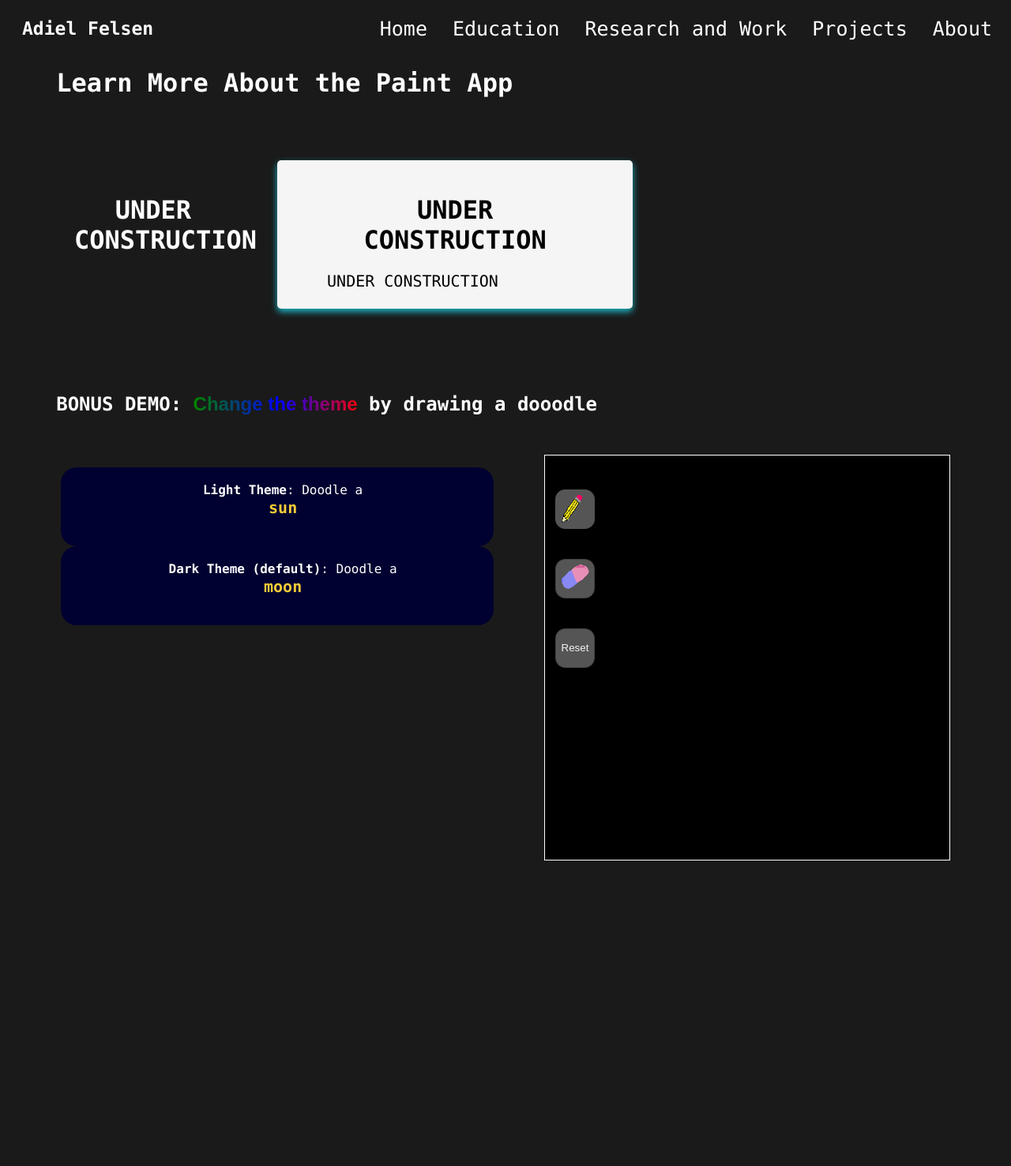
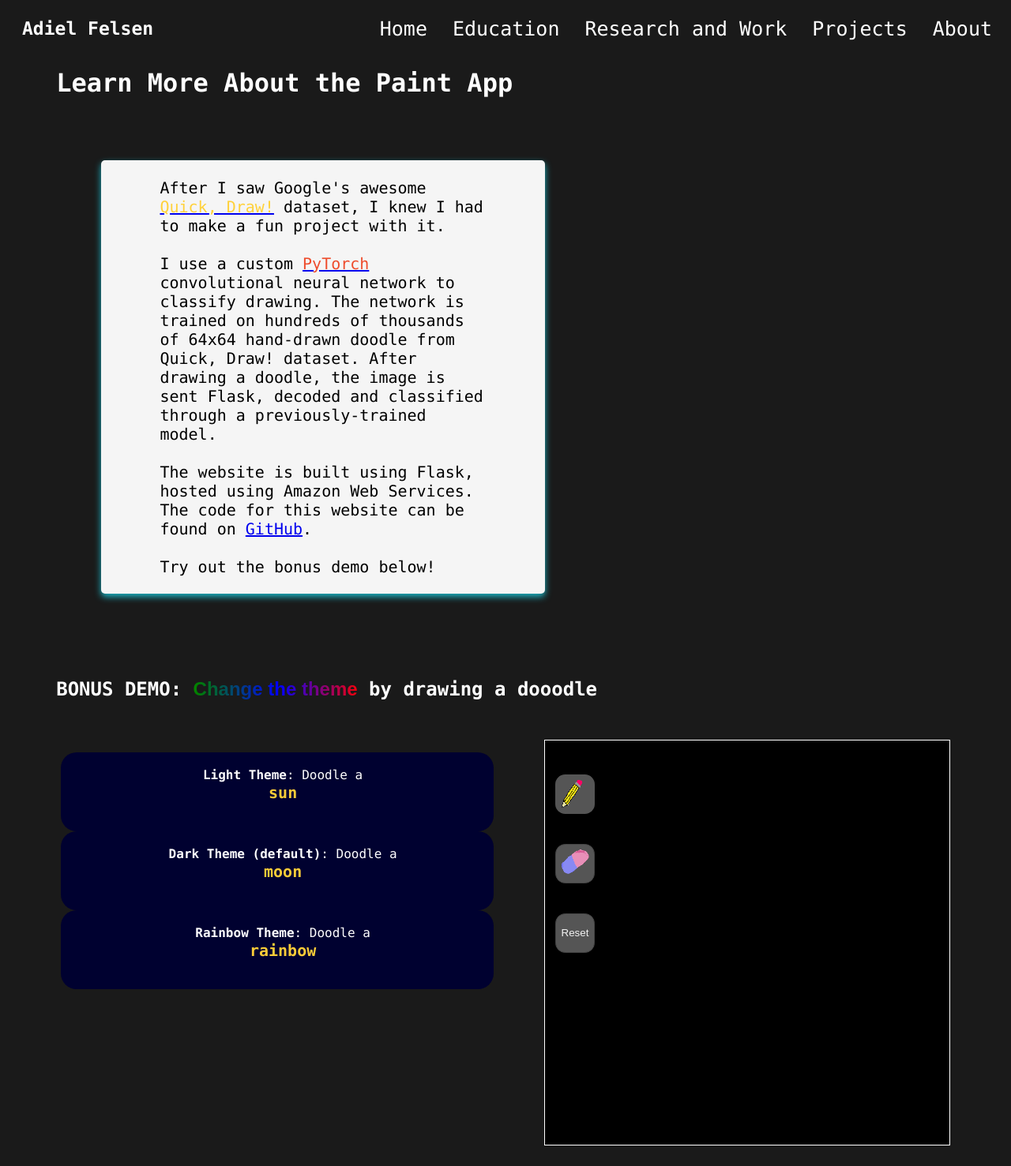
Before and after one commit to afelsen/my-website, a Flask app: template templates/learn_more.html in a window 1280 px wide. Shown: the whole page at 79% size. Before the commit the page ends 1090 px from the top, so only its background shows below. Run offline with Flask 2, Linux system fonts and the light colour scheme; the template is opened without the code that fills it, so the values that code supplies are empty.

Commit message:
added rainbow theme, added description, deleted console.log and fixed small bug with painting

```diff
--- a/NeuralNet/CNN.py
+++ b/NeuralNet/CNN.py
@@ -4,14 +4,14 @@ import torch
 from torch.nn import Softmax
 
 class CNN(nn.Module):
-    def __init__(self):
+    def __init__(self, out):
         super().__init__()
         self.conv1 = nn.Conv2d(1, 6, 5)
         self.pool = nn.MaxPool2d(2, 2)
         self.conv2 = nn.Conv2d(6, 16, 5)
         self.fc1 = nn.Linear(2704, 512)
         self.fc2 = nn.Linear(512, 128)
-        self.fc3 = nn.Linear(128, 2)
+        self.fc3 = nn.Linear(128, out)
 
 
 
--- a/NeuralNet/train.py
+++ b/NeuralNet/train.py
@@ -79,7 +79,7 @@ if __name__ == "__main__":
 
     train_data = Drawing_Dataset(train = True, transform = transform_data)
     test_data = Drawing_Dataset(train = False, transform = None)
-    net = CNN()
+    net = CNN(3)
 
     device = torch.device("cuda:0" if torch.cuda.is_available() else "cpu")
     print("Training device: ", device)
--- a/app.py
+++ b/app.py
@@ -34,12 +34,10 @@ def paintapp():
         img  = np.array(img)
 
         prediction, index, outputs = get_prediction(img)
-        probabilities_string = get_probabilities_string(outputs, index)
 
-        pythondata = {"prediction": "None", "probabilities-string": "None", "probabilities": [0,0,0,0,0], "order": [0,1,2,3,4], "destinations": ["Education", "Research and Internships", "Projects", "About", "Contact"]}
+        pythondata = {"prediction": "None",  "probabilities": [0,0,0,0,0], "order": [0,1,2,3,4], "destinations": ["Education", "Research and Internships", "Projects", "About", "Contact"]}
 
         pythondata["prediction"] =  prediction
-        pythondata["probabilities_string"] = probabilities_string
 
         orders_list = np.argsort(-1*np.array(outputs)).tolist()
 
@@ -60,7 +58,7 @@ def paintapp():
         return json.dumps(pythondata)
         # render_template("base.html")
 
-@app.route('/test', methods=['GET', 'POST'])
+@app.route('/get_theme_result', methods=['GET', 'POST'])
 def themepaint():
     if request.method == 'POST':
         data = request.form['save_cdata']
@@ -83,7 +81,7 @@ def themepaint():
 
         orders_map = {}
         probs_map = {}
-        labels = ["sun", "moon"]
+        labels = ["sun", "moon", "rainbow"]
         for i in range(len(labels)):
             orders_map[labels[i]] = orders_list.index(i)
             probs_map[labels[i]] = probs_list[i]
--- a/auxiliary.py
+++ b/auxiliary.py
@@ -18,7 +18,7 @@ def squarify(M,val):
 def get_prediction(img):
     model_path = "./NeuralNet/Models/nav.pth"
 
-    net = CNN()
+    net = CNN(5)
     net = net.double()
     checkpoint = torch.load(model_path, map_location ='cpu')
     net.load_state_dict(checkpoint['model_state_dict'])
@@ -59,11 +59,11 @@ def get_prediction(img):
 def get_theme_prediction(img):
     model_path = "./NeuralNet/Models/theme.pth"
 
-    net = CNN()
+    net = CNN(3)
     net = net.double()
     checkpoint = torch.load(model_path, map_location ='cpu')
     net.load_state_dict(checkpoint['model_state_dict'])
-    classes = ["sun", "moon"]
+    classes = ["sun", "moon", "rainbow"]
 
 
     # crop image based on bounding rectangle
--- a/static/scripts/learn_more.js
+++ b/static/scripts/learn_more.js
@@ -1,8 +1,5 @@
-prediction_dict2 = {}
-
 function set_pred_data(data){
   var pred = $.parseJSON(data)
-  prediction_dict2 = pred;
 
   var probs = pred["probabilities"]
   var order = pred["order"]
@@ -29,13 +26,15 @@ function set_pred_data(data){
   }
 
   var theme = document.getElementById('variable_theme');
-  console.log(theme);
   if (pred["prediction"] == "moon") {
       theme.setAttribute('href', Flask.url_for('static', {"filename": 'stylesheets/variable_themes/dark.css'}));
       document.cookie = "theme=dark";
-  } else {
+  } else if (pred["prediction"] == "sun"){
       theme.setAttribute('href', Flask.url_for('static', {"filename": 'stylesheets/variable_themes/light.css'}));
       document.cookie = "theme=light";
+  } else if (pred["prediction"] == "rainbow"){
+      theme.setAttribute('href', Flask.url_for('static', {"filename": 'stylesheets/variable_themes/rainbow.css'}));
+      document.cookie = "theme=rainbow";
   }
 
 
@@ -47,7 +46,7 @@ function save(){
     var data = JSON.stringify(canvas_data);
     var image = canvas.toDataURL();
 
-    $.post('/test', { save_cdata: data, save_image: image},
+    $.post('/get_theme_result', { save_cdata: data, save_image: image},
         function(data){
              set_pred_data(data);
     }).fail(function(err){
--- a/static/scripts/paint.js
+++ b/static/scripts/paint.js
@@ -89,8 +89,6 @@ function reset(){
 
 // pencil tool
 function pencil(){
-    console.log("TESTING");
-
     document.getElementById("pencil_icon_img").src="./static/images/icons/pencil_1_color.png";
 
     canvas.ontouchstart = function(e){
@@ -121,7 +119,7 @@ function pencil(){
         prevX = curX;
         prevY = curY;
         ctx.beginPath();
-        ctx.moveTo(prevX, prevY);
+        // ctx.moveTo(prevX, prevY);
     };
 
     canvas.onmousemove = mouse_move;
@@ -133,7 +131,6 @@ function pencil(){
             var leftPos = canvas.getBoundingClientRect().left + window.scrollX;
             curX = e.pageX - leftPos;
             curY = e.pageY - topPos;
-            console.log(curX, curY);
             draw();
         }
     };
@@ -154,7 +151,6 @@ function pencil(){
         ctx.strokeStyle = "#ffffff";
         ctx.stroke();
         ctx.lineWidth = 5;
-        console.log(prevX, prevY, curX, curY);
         canvas_data.pencil.push({ "startx": prevX, "starty": prevY, "endx": curX, "endy": curY, "thick": ctx.lineWidth, "color": "#ffffff" });
     }
 }
@@ -230,14 +226,8 @@ function eraser(){
 
 function set_pred_data(data){
 
-      console.log($.parseJSON(data))
       var pred = $.parseJSON(data)
       prediction_dict = pred;
-      // document.getElementById("prediction").innerHTML = "Prediction: " + pred["probabilities_string"];
-
-      console.log(pred["probabilities"]);
-      console.log(pred["order"]);
-
 
       var probs = pred["probabilities"]
       var order = pred["order"]
@@ -251,8 +241,6 @@ function set_pred_data(data){
 
           var img = list_elements[i].children[0].children[0]
 
-
-          console.log(pred["destinations"][i])
           if (o == 0){
             document.getElementById("go").style.animation = "glow 2s infinite";
             document.getElementById("gotext").innerHTML = pred["destinations"][i] + " &#8594"
@@ -270,8 +258,6 @@ function set_pred_data(data){
 
           list_elements[i].setAttribute("data-pos", o + 1);
           list_elements[i].children[0].children[2].innerHTML = Math.round(prob * 100) + "%";
-          console.log(i)
-          console.log(list_elements[i]);
       }
 
 }
@@ -290,7 +276,6 @@ function save(){
 
 function go(){
     var pred = prediction_dict["prediction"];
-    console.log(pred);
     if (pred == "Book"){
         window.location.href = "education";
     }
--- a/templates/learn_more.html
+++ b/templates/learn_more.html
@@ -3,15 +3,29 @@
   <h1 id="title">Learn More About the Paint App</h1>
 
   <div class="card-media-wrapper" id="hackbu">
-    <div class="date">
+    <!-- <div class="date">
       <h1> UNDER CONSTRUCTION </h1>
-    </div>
+    </div> -->
     <div class="card">
       <div class="card-container">
-        <h1> UNDER CONSTRUCTION </h1>
+        <!-- <h1> UNDER CONSTRUCTION </h1> -->
 
         <p>
-        UNDER CONSTRUCTION
+
+        After I saw Google's awesome <a href="https://quickdraw.withgoogle.com/data"><span style="color: #ffd139" id="these">Quick, Draw!</span></a> dataset, I knew I had to make a fun project with it.
+
+        <br><br>
+
+        I use a custom <a href="https://pytorch.org/"><span style="color: #ee4c2c" id="these">PyTorch</span></a> convolutional neural network to classify drawing. The network is trained on hundreds of thousands of 64x64 hand-drawn doodle from Quick, Draw! dataset. After drawing a doodle, the image is sent Flask, decoded and classified through a previously-trained model.
+
+        <br><br>
+
+        The website is built using Flask, hosted using Amazon Web Services. The code for this website can be found on <a href="https://github.com/afelsen/my-website">GitHub</a>.
+
+        <br><br>
+
+        Try out the bonus demo below!
+
         </p>
       </div>
     </div>
@@ -56,18 +70,18 @@
               </div>
             </li>
             <!-- <li class="research" data-pos="2" >Brain - Research:</li> -->
-            <!-- <li class="projects" data-pos="3" >
+            <li class="rainbow" data-pos="3" >
               <div class="prob-item-wrapper">
-                <img src = ./static/images/icons/computer_1_color.png class="prob-icon"></img>
+                <img src = ./static/images/icons/rainbow.png class="prob-icon"></img>
                 <div class="prob-item-a">
-                  <b>Projects</b>: Doodle a <br><span style="color: #f9cc38; font-size: 20px"><b>computer</b></span>
+                  <b>Rainbow Theme</b>: Doodle a <br><span style="color: #f9cc38; font-size: 20px"><b>rainbow</b></span>
                 </div>
                 <div class="prob-item-b">
 
                 </div>
               </div>
             </li>
-            <li class="about" data-pos="4" >
+            <!-- <li class="about" data-pos="4" >
               <div class="prob-item-wrapper">
                 <img src = ./static/images/icons/face_1_color.png class="prob-icon"></img>
                 <div class="prob-item-a">
```
Also changed, not shown: NeuralNet/Dataset.py (+4 -4 lines), static/scripts/nodes.js (+0 -14 lines), static/stylesheets/variable_themes/rainbow.css (added, +48 -0 lines), static/images/icons/rainbow.png (added), 1 other file.
